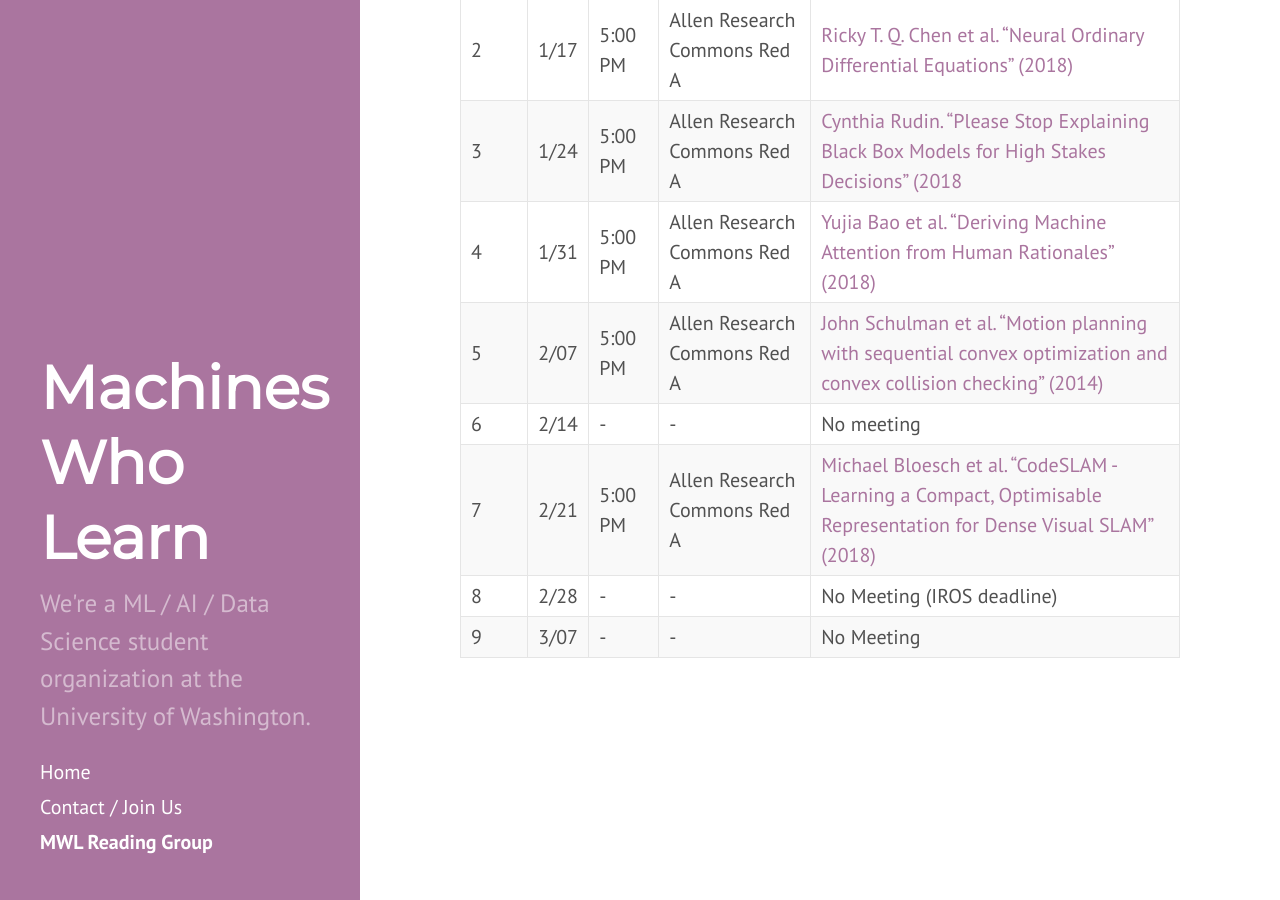
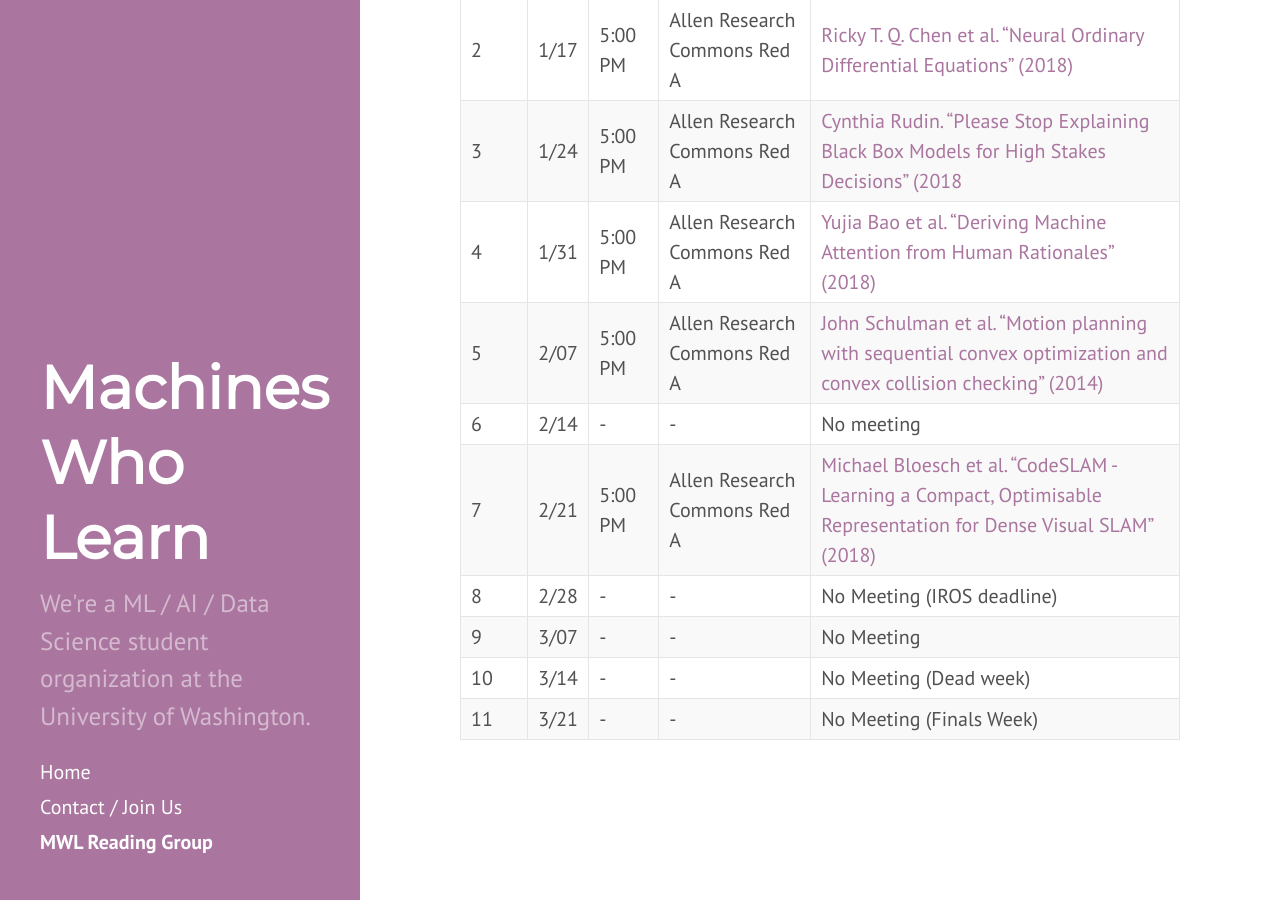
Before and after one commit to MachinesWhoLearn/machineswholearn.github.io, a Jekyll site: the page built from mwl_reading_group.md, in a window 1280 px wide and 900 px high, scrolled down 521 px. Built offline with Jekyll 4.4.1, drawn with Linux system fonts in a browser that asks for light colours.

Commit message:
Update for rest of quarter

```diff
--- a/mwl_reading_group.md
+++ b/mwl_reading_group.md
@@ -22,3 +22,5 @@ or two people assigned to lead a discussion about the readings.
 | 7 | 2/21 | 5:00 PM | Allen Research Commons Red A | [Michael Bloesch et al. "CodeSLAM - Learning a Compact, Optimisable Representation for Dense Visual SLAM" (2018)](https://arxiv.org/abs/1804.00874) |
 | 8 | 2/28 | - | - | No Meeting (IROS deadline) |
 | 9 | 3/07 | - | - | No Meeting |
+| 10 | 3/14 | - | - | No Meeting (Dead week) |
+| 11 | 3/21 | - | - | No Meeting (Finals Week) |
```
